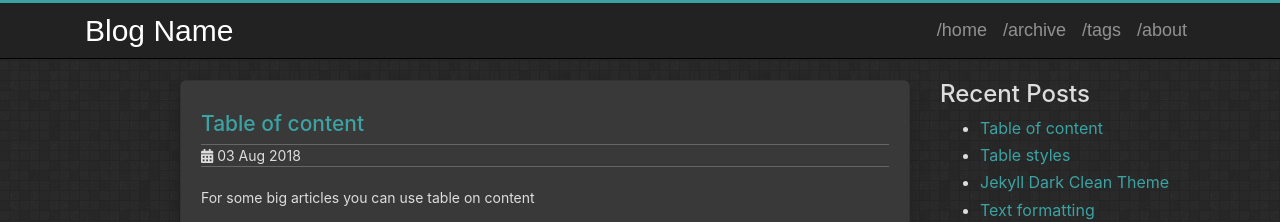
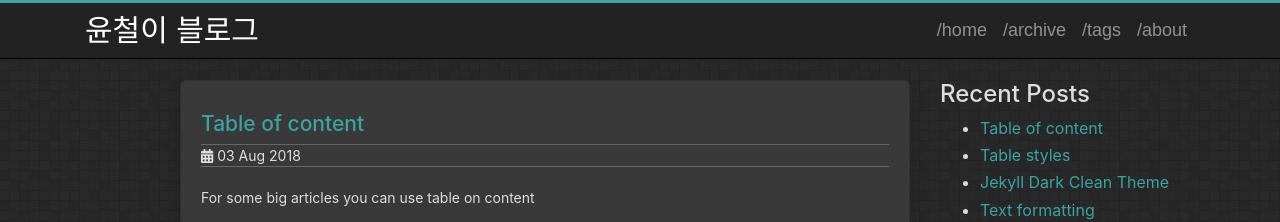
Before and after one commit to yooncheolkim/yooncheolkim.github.io, a Jekyll site: the page built from index.html, in a window 1280 px wide. Shown: the top 222 px of the page. Built offline with Jekyll 4.4.1, drawn with Linux system fonts in a browser that asks for light colours.

```diff
--- a/_config.yml
+++ b/_config.yml
@@ -1,14 +1,14 @@
 # Jekyll configuration
 
-name: Blog Name
+name: 윤철이 블로그
 description: Software Developer
 
 # Url is currently only used only for the RSS feed in feed.xml
-url: http://streetturtle.github.io
+url: https://yooncheolkim.github.io/
 #url: http://localhost:4000
 
 # For a project page here should be a project name. Otherwise (for user's/organization's page leave it empty)
-baseurl: '/jekyll-clean-dark'
+baseurl: ""
 
 author: Pavel Makhov
 copyright: 2015-2018
```
